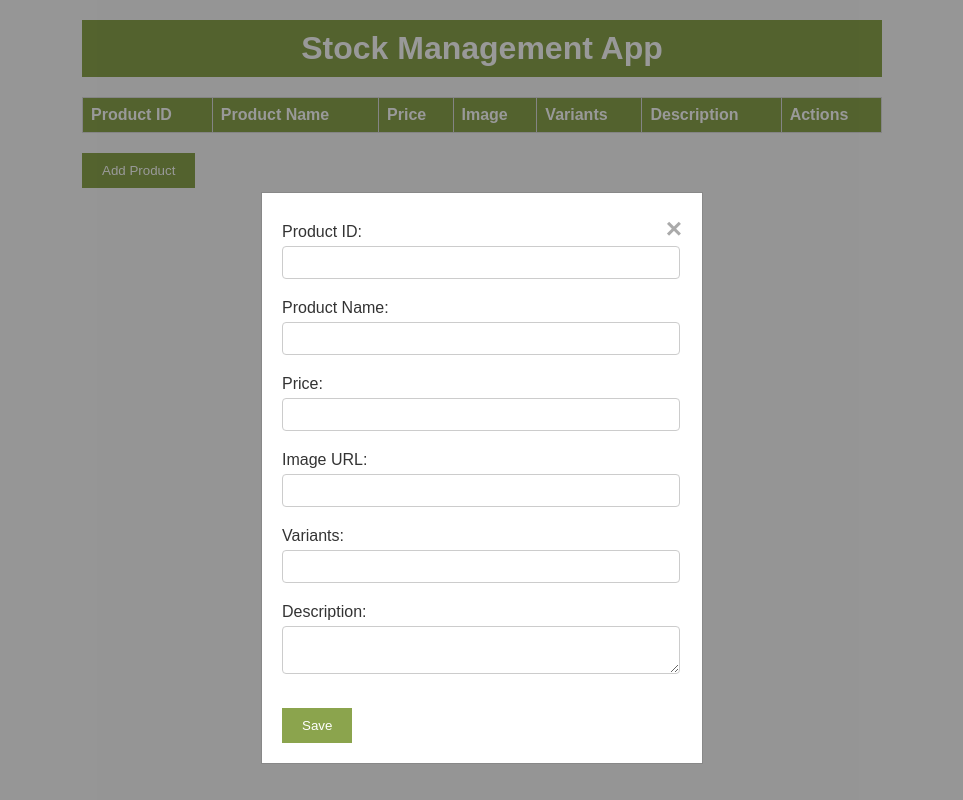
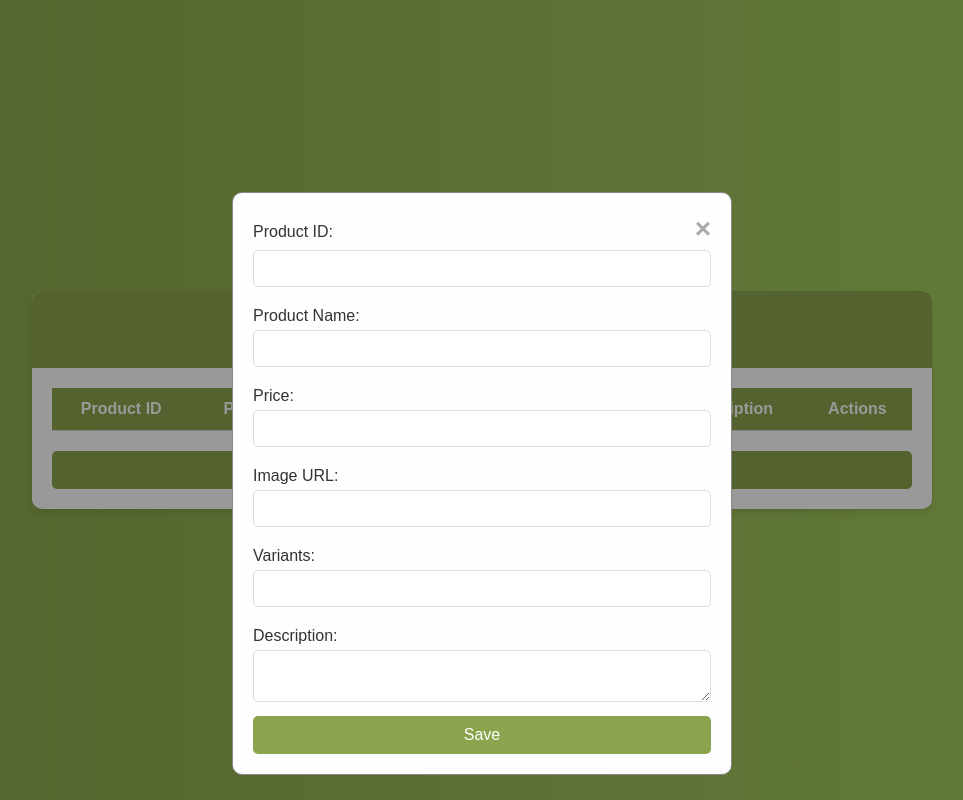
Before and after one commit to g64151240/TrueStock, a plain HTML site: page index.html in a window 1280 px wide. Both pictures are taken after a click on the button "Add Product". Shown: the whole page, without its empty margins (158-1121 px from the left). Drawn offline with Linux system fonts and the light colour scheme.

Commit message:
Update styles.css

```diff
--- a/styles.css
+++ b/styles.css
@@ -1,56 +1,77 @@
-body {
-    font-family: Arial, sans-serif;
-    background-color: #f9f9f9;
-    color: #333;
+* {
     margin: 0;
     padding: 0;
+    box-sizing: border-box;
+    font-family: 'Arial', sans-serif;
+}
+
+body {
+    background: linear-gradient(to right, #8BA44D, #a6cf60);
+    display: flex;
+    justify-content: center;
+    align-items: center;
+    min-height: 100vh;
+    color: #fff;
 }
 
 .container {
-    max-width: 800px;
-    margin: 0 auto;
-    padding: 20px;
+    background: #ffffff;
+    border-radius: 10px;
+    box-shadow: 0 4px 6px rgba(0, 0, 0, 0.1);
+    overflow: hidden;
+    width: 80%;
+    max-width: 900px;
 }
 
 header {
-    background-color: #8BA44D;
-    color: #fff;
-    padding: 10px 0;
+    background: #8BA44D;
+    padding: 20px;
     text-align: center;
 }
 
 header h1 {
-    margin: 0;
+    font-size: 2rem;
+    color: #fff;
+}
+
+main {
+    padding: 20px;
 }
 
 table {
     width: 100%;
     border-collapse: collapse;
-    margin-top: 20px;
 }
 
 table th, table td {
-    border: 1px solid #ddd;
-    padding: 8px;
-    text-align: left;
+    padding: 12px;
+    border-bottom: 1px solid #ddd;
 }
 
 table th {
-    background-color: #8BA44D;
-    color: white;
+    background: #8BA44D;
+    color: #fff;
 }
 
-button {
-    background-color: #8BA44D;
-    color: white;
+table tbody tr:hover {
+    background: #f1f1f1;
+}
+
+#addProductButton {
+    background: #8BA44D;
     border: none;
     padding: 10px 20px;
+    color: #fff;
+    font-size: 1rem;
+    border-radius: 5px;
     cursor: pointer;
     margin-top: 20px;
+    display: block;
+    width: 100%;
 }
 
-button:hover {
-    background-color: #769040;
+#addProductButton:hover {
+    background: #a6cf60;
 }
 
 .modal {
@@ -67,12 +88,13 @@ button:hover {
 }
 
 .modal-content {
-    background-color: #fff;
+    background-color: #fefefe;
     margin: 15% auto;
     padding: 20px;
     border: 1px solid #888;
     width: 80%;
-    max-width: 400px;
+    max-width: 500px;
+    border-radius: 10px;
 }
 
 .close-button {
@@ -84,20 +106,38 @@ button:hover {
 
 .close-button:hover,
 .close-button:focus {
-    color: black;
+    color: #000;
     text-decoration: none;
     cursor: pointer;
 }
 
 form label {
     display: block;
-    margin: 10px 0 5px;
+    margin-top: 10px;
+    color: #333;
 }
 
 form input, form textarea {
-    width: calc(100% - 20px);
-    padding: 8px;
+    width: 100%;
+    padding: 10px;
+    margin-top: 5px;
     margin-bottom: 10px;
-    border: 1px solid #ccc;
-    border-radius: 4px;
+    border: 1px solid #ddd;
+    border-radius: 5px;
 }
+
+form button {
+    background: #8BA44D;
+    border: none;
+    padding: 10px 20px;
+    color: #fff;
+    font-size: 1rem;
+    border-radius: 5px;
+    cursor: pointer;
+    display: block;
+    width: 100%;
+}
+
+form button:hover {
+    background: #a6cf60;
+}
```
